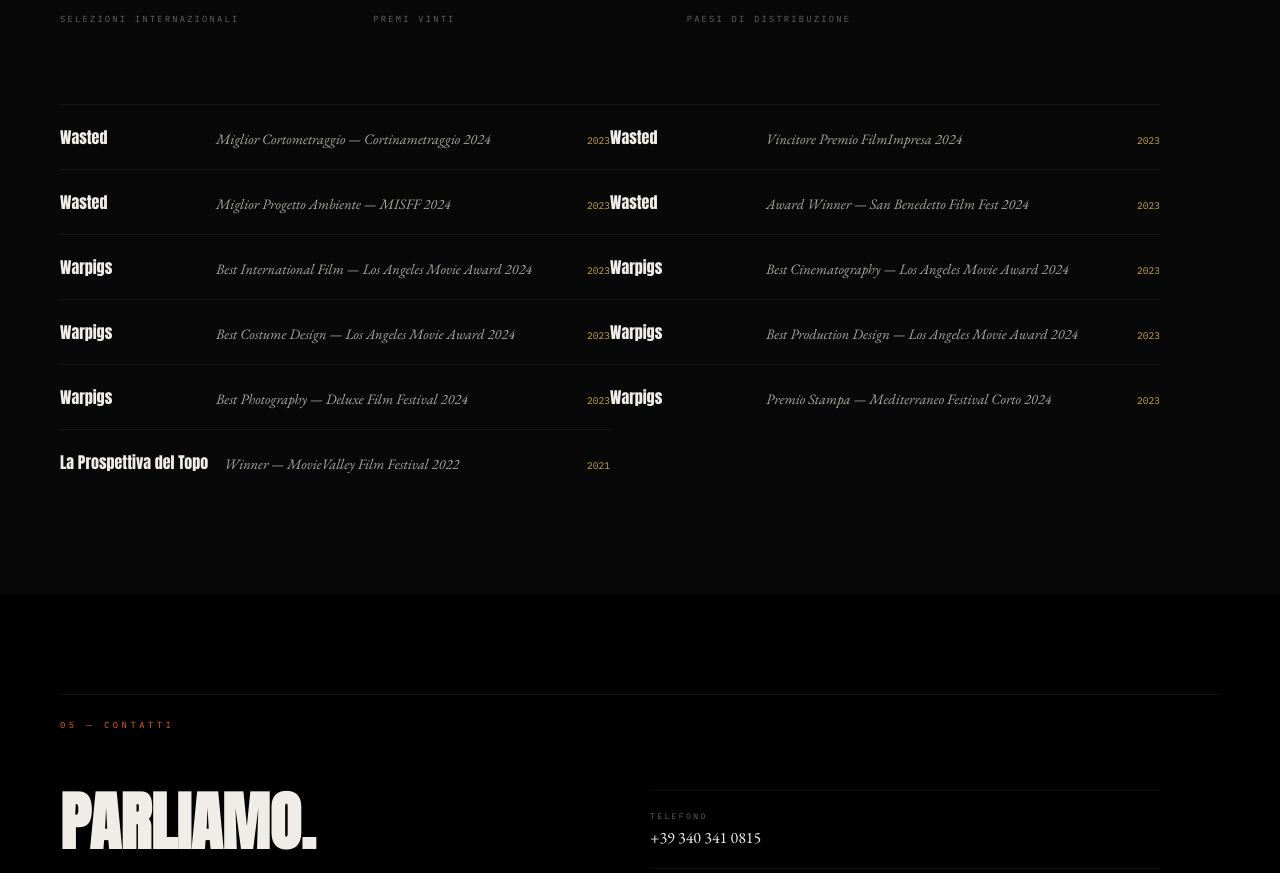
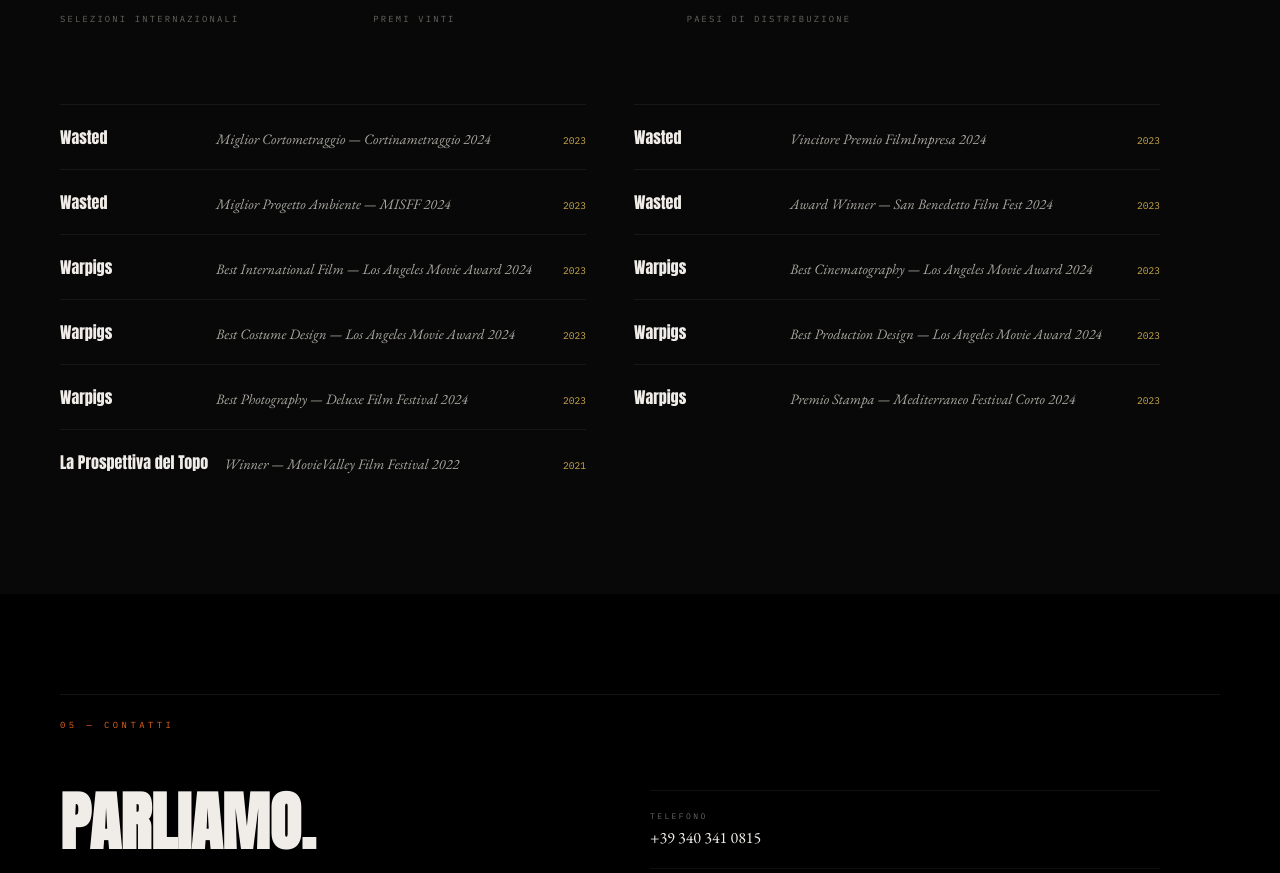
Before and after one commit to AndreaBattigaglia97/e-site, a React (Create React App) app: page / in a window 1280 px wide. Shown: the part 3482-4355 px from the top of the page. Built offline with nearby package versions, Linux system fonts and the light colour scheme.

Commit message:
fix: aggiungi column-gap alla lista premi

```diff
--- a/src/components/Awards.css
+++ b/src/components/Awards.css
@@ -48,7 +48,7 @@
 .awards__list {
   display: grid;
   grid-template-columns: 1fr 1fr;
-  gap: 0;
+  gap: 0 48px;
   max-width: 1100px;
 }
 
```
